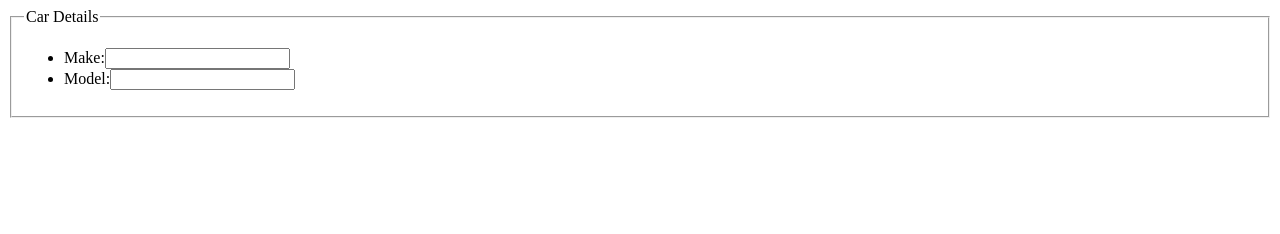
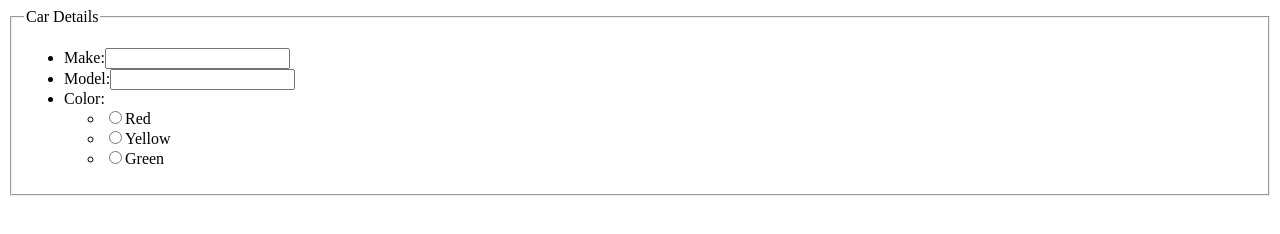
Before and after one commit to TaylorEisman12/Assignment-1, a plain HTML site: page additem.html in a window 1280 px wide. Drawn offline with Linux system fonts and the light colour scheme.

Commit message:
Added color list to car details form

```diff
--- a/additem.html
+++ b/additem.html
@@ -27,7 +27,13 @@
                    <ul>
                       <li><label for="make">Make:</label><input type="text" id="make" /></li>
                       <li><label for="model">Model:</label><input type="text" id="model" /></li>
-                  </ul>
+                      <li>Color:
+                            <ul>
+                                <li><input type="radio" value="red" id="red" name="color" /><label for "red">Red</label></li>
+                                <li><input type="radio" value="yellow" id="yellow" name="color" /><label for "yellow">Yellow</label></li>
+                                <li><input type="radio" value="green" id="green" name="color" /><label for "green">Green</label></li>
+                            </ul>
+                      </li>
                 </fieldset>
             </form>
 
```
